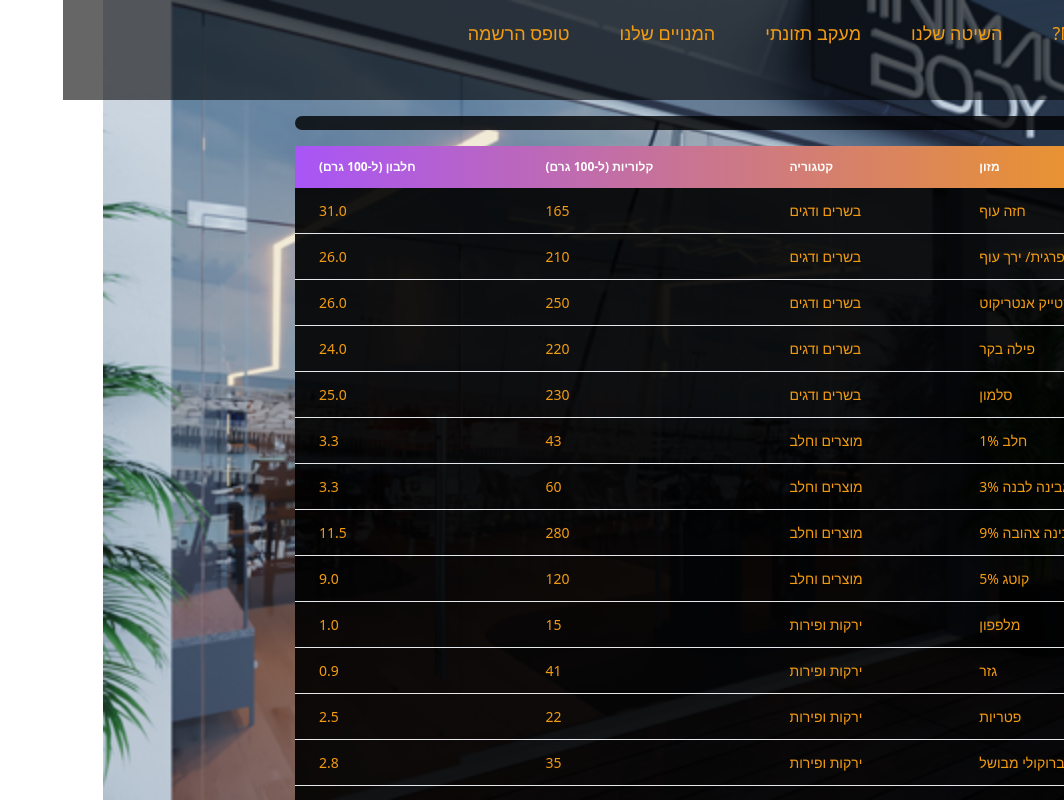
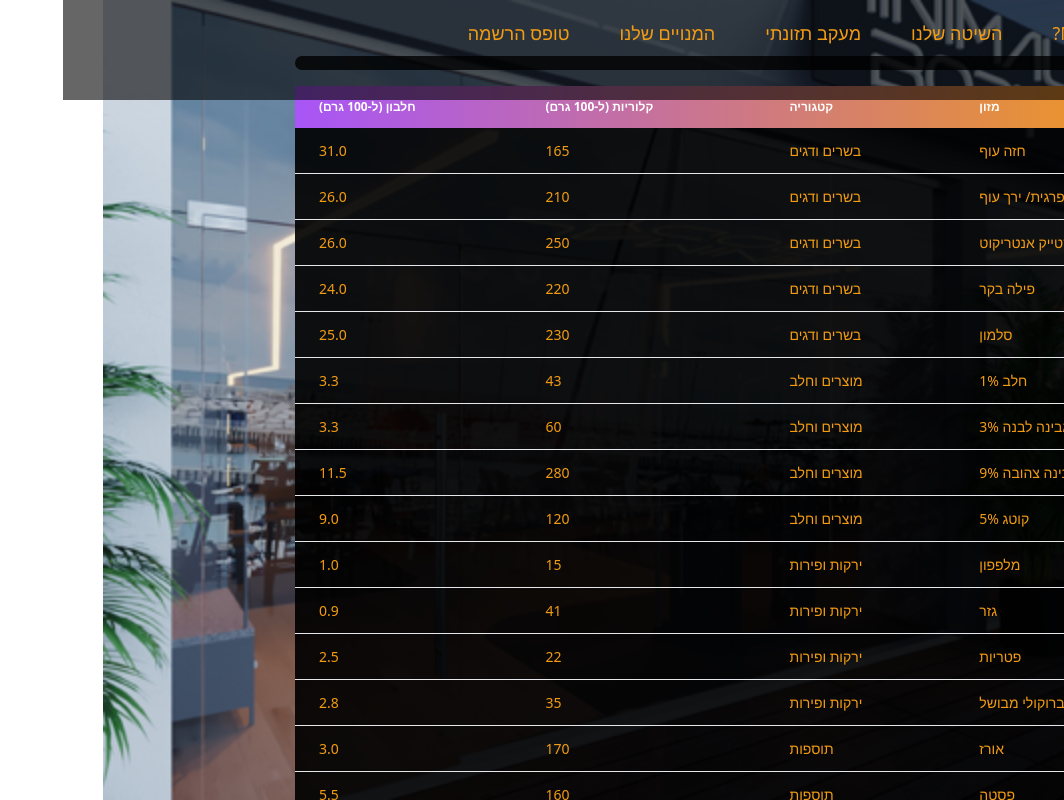
Before and after one commit to Kalzemic/Minimal_Body, a React (Vite) app: page /Chart in a window 1280 px wide. Shown: the whole page, without its empty margins (216-1280 px from the left). Built offline with nearby package versions, Linux system fonts and the light colour scheme; a web font is replaced by a local one.

Commit message:
even more table tweaks

```diff
--- a/src/components/CalorieChart.css
+++ b/src/components/CalorieChart.css
@@ -1,7 +1,7 @@
 /* TableComponent.css */
 
 .table-container {
-    padding-top: 100px;
+    padding-top: 40px;
     width: 70%;
     margin: 20 auto;
     overflow: auto;
```
